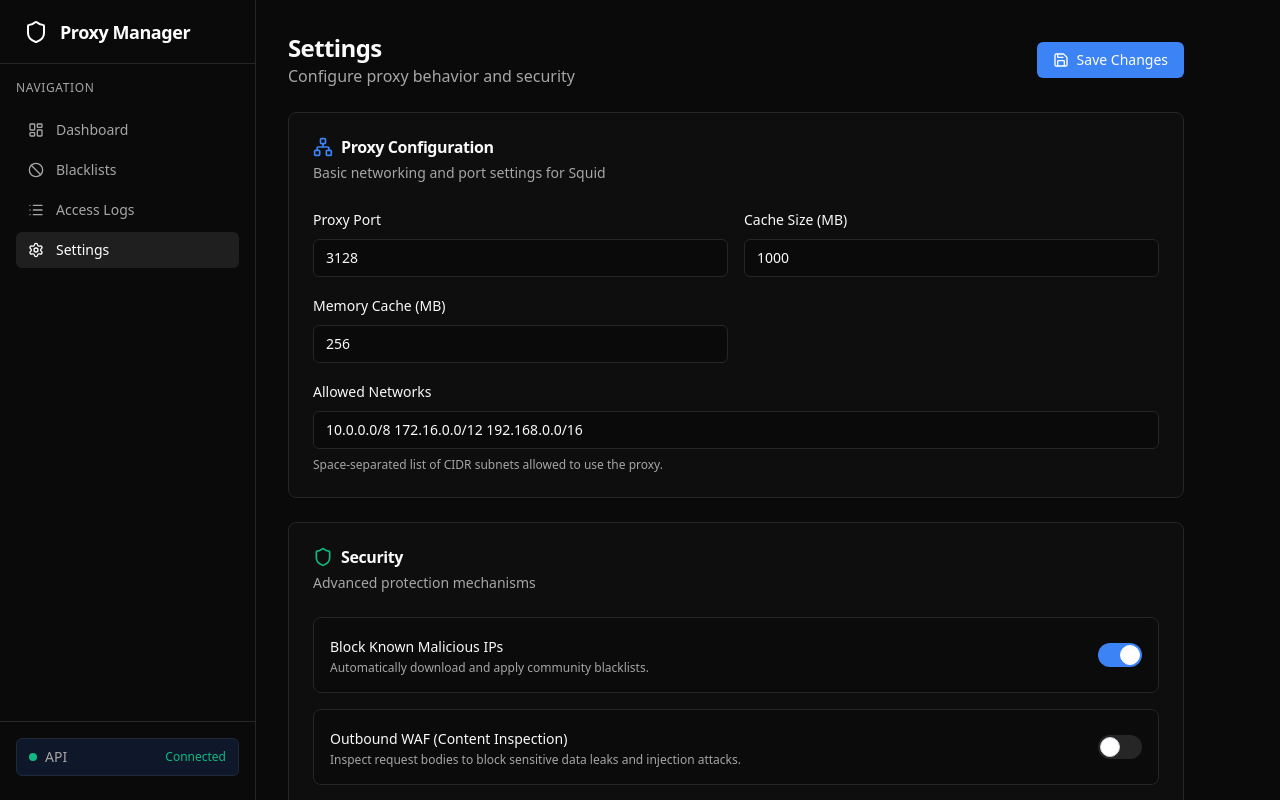
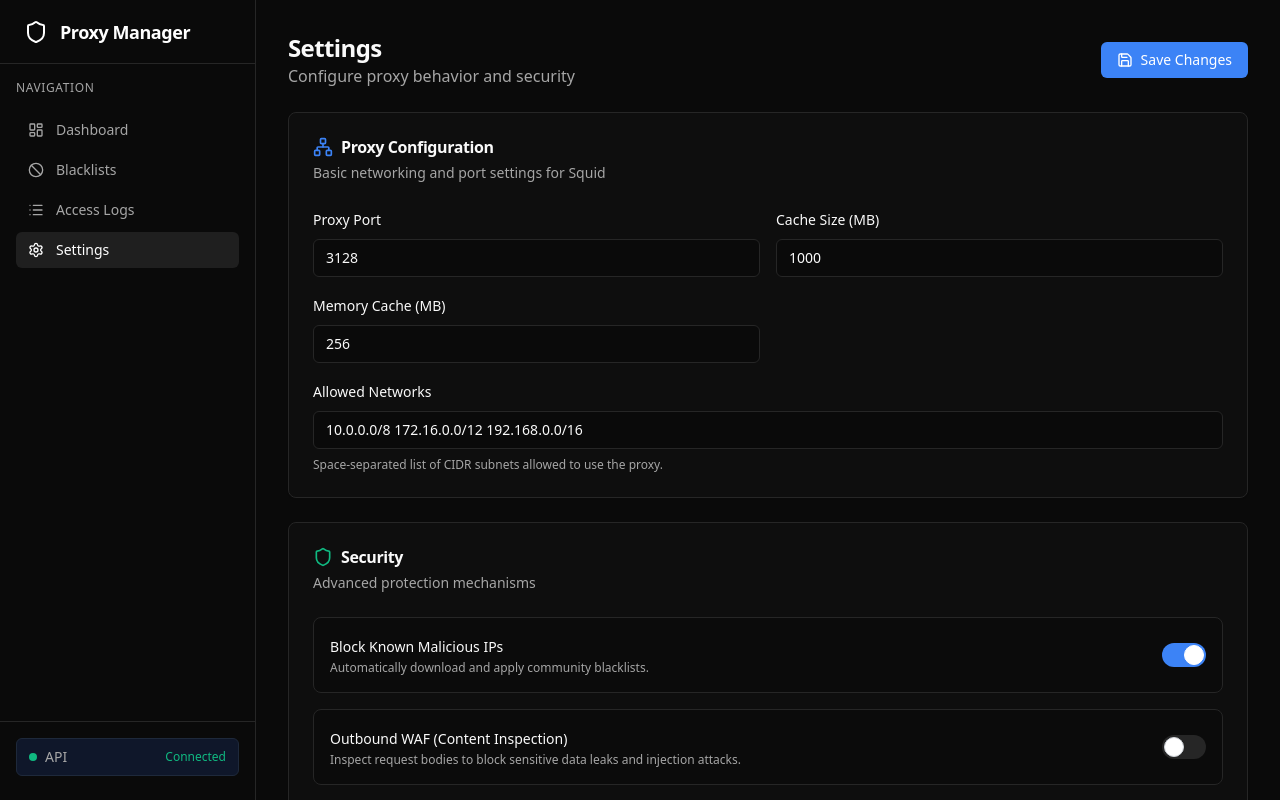
Before and after one commit to fabriziosalmi/secure-proxy-manager, a React (Vite) app in the folder frontend-new/: page /settings in a window 1280 px wide. Built offline with nearby package versions, Linux system fonts and the light colour scheme; no server answers.

Commit message:
style: remove max-w-4xl to make settings page full width like others

```diff
--- a/frontend-new/src/pages/Settings.tsx
+++ b/frontend-new/src/pages/Settings.tsx
@@ -99,7 +99,7 @@ export function Settings() {
   };
 
   return (
-    <div className="space-y-6 animate-in fade-in duration-500 max-w-4xl">
+    <div className="space-y-6 animate-in fade-in duration-500">
       <div className="flex justify-between items-center">
         <div>
           <h1 className="text-2xl font-bold tracking-tight">Settings</h1>
```
